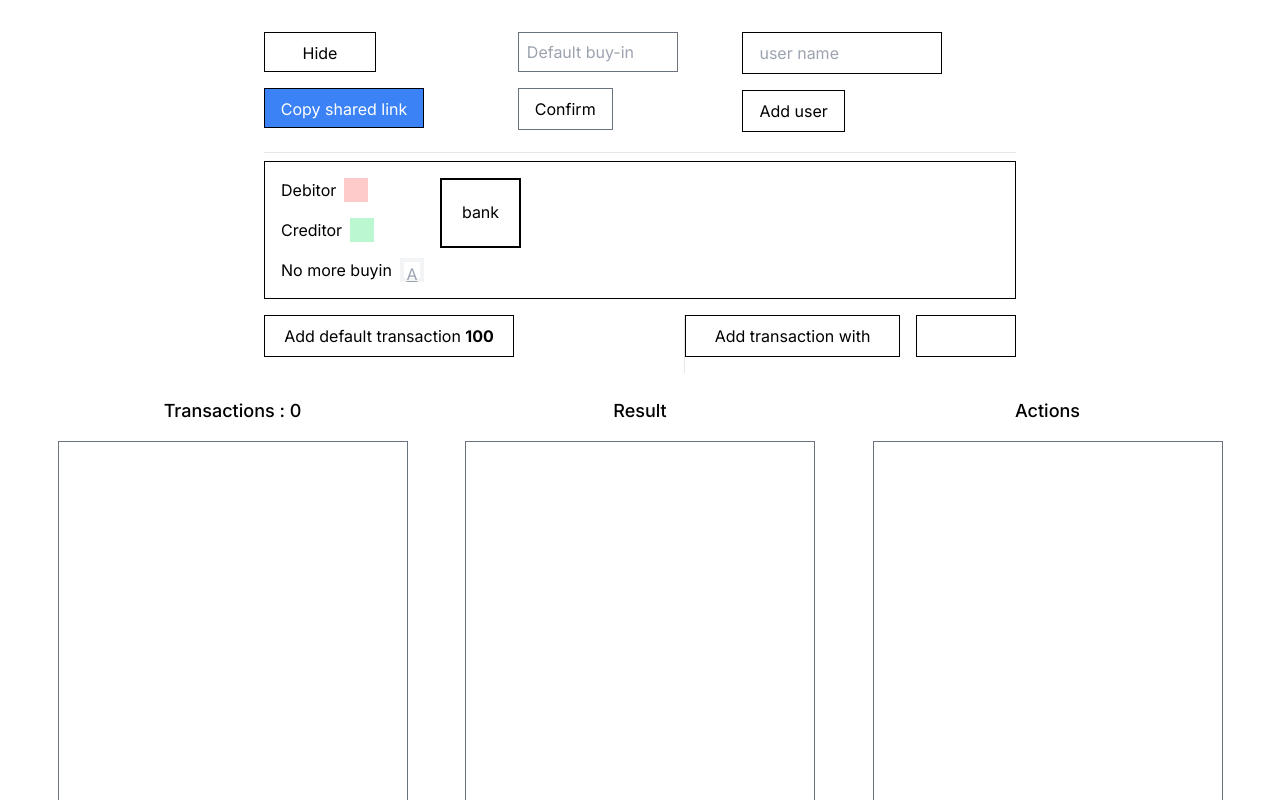
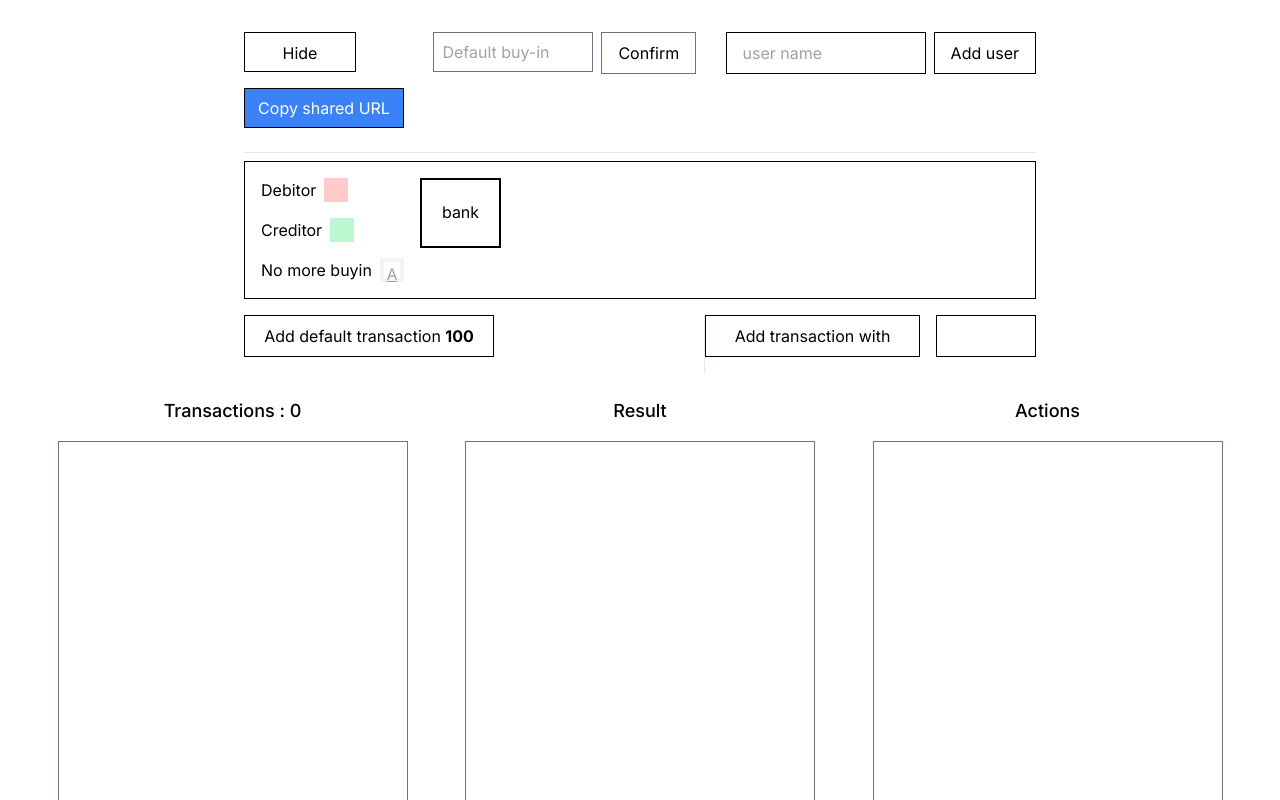
Before and after one commit to thuutri2710/porkerbill, a Next.js app: page /v2 in a window 1280 px wide. Shown: the top 800 px of the page. Built offline with nearby package versions, Linux system fonts and the light colour scheme.

Commit message:
Add config tinyurl

```diff
--- a/app/v2/page.tsx
+++ b/app/v2/page.tsx
@@ -117,7 +117,6 @@ export default function Home() {
     }
   };
 
-  console.log(process.env.tinyUrlApi);
   const generateResult = (r: [string, number][]) => {
     const debitors: User[] = [];
     const creditors: User[] = [];
--- a/components/Users.tsx
+++ b/components/Users.tsx
@@ -28,6 +28,7 @@ const Users = ({
   const moneyOfTransactionInputRef = useRef<HTMLInputElement>(null);
   const [creditor, setCreditor] = useState<string>();
   const [debitor, setDebitor] = useState<string>();
+  const [isCopyLoading, setIsCopyLoading] = useState<boolean>(false);
 
   const getBuyInValue = () => {
     if (!buyInRef.current) {
@@ -38,20 +39,40 @@ const Users = ({
     setDefaultBuyIn(value);
   };
 
-  const copySharedLink = () => {
+  const copySharedLink = async () => {
+    setIsCopyLoading(true);
     const storedTransactions = localStorage.getItem("transactionsV2") || "";
     const storedUsers = localStorage.getItem("users") || "";
 
-    const sharedUrl = `${window.location.origin}/v2?transactions=${
+    let sharedUrl = `${window.location.origin}/v2?transactions=${
       storedTransactions.length ? JSON.stringify(storedTransactions) : ""
     }&users=${storedUsers.length ? JSON.stringify(storedUsers) : ""}`;
+
+    try {
+      const res = await fetch(`https://api.tinyurl.com/create`, {
+        method: "POST",
+        body: JSON.stringify({ url: sharedUrl }),
+        headers: {
+          "Content-Type": "application/json",
+          Authorization: `Bearer ${process.env.tinyUrlApi}`,
+        },
+      });
+      const data = await res.json();
+      const tinyUrl = data?.data?.tiny_url || "";
+
+      sharedUrl = tinyUrl || encodeURI(sharedUrl);
+    } catch (err) {
+      console.log(err);
+    } finally {
+      setIsCopyLoading(false);
+      console.log(sharedUrl);
 
       navigator.clipboard.write([
         new ClipboardItem({
           "text/plain": new Promise(async (resolve, reject) => {
             try {
               resolve(
-              new Blob([`${encodeURI(sharedUrl)}`], {
+                new Blob([`${sharedUrl}`], {
                   type: "text/plain",
                 })
               );
@@ -61,12 +82,14 @@ const Users = ({
           }),
         }),
       ]);
+    }
   };
 
   return (
-    <div className="mb-6 w-full md:w-[800px] px-1 md:px-6">
+    <div className="mb-6 w-full md:w-[840px] px-1 md:px-6">
       <div className="flex flex-col md:flex-row justify-between">
         <div>
+          <div className="flex flex-row md:flex-col">
             <button
               onClick={() => {
                 setIsShowConfig((p) => !p);
@@ -76,15 +99,39 @@ const Users = ({
               {isShowConfig ? "Hide" : "Show"}
             </button>
             <button
-            className="grow-0 p-2 border border-solid border-black h-10 w-40 bg-blue-500 text-white mb-4 md:ml-0 ml-4"
+              className="flex justify-center items-center grow-0 p-2 border border-solid border-black h-10 w-40 bg-blue-500 text-white mb-4 md:ml-0 ml-4"
               onClick={copySharedLink}
             >
-            Copy shared link
+              {isCopyLoading ? (
+                <svg
+                  className="animate-spin -ml-1 mr-3 h-5 w-5 text-white"
+                  xmlns="http://www.w3.org/2000/svg"
+                  fill="none"
+                  viewBox="0 0 24 24"
+                >
+                  <circle
+                    className="opacity-25"
+                    cx="12"
+                    cy="12"
+                    r="10"
+                    stroke="currentColor"
+                    stroke-width="4"
+                  ></circle>
+                  <path
+                    className="opacity-75"
+                    fill="currentColor"
+                    d="M4 12a8 8 0 018-8V0C5.373 0 0 5.373 0 12h4zm2 5.291A7.962 7.962 0 014 12H0c0 3.042 1.135 5.824 3 7.938l3-2.647z"
+                  ></path>
+                </svg>
+              ) : (
+                "Copy shared URL"
+              )}
             </button>
+          </div>
         </div>
         {isShowConfig && (
           <>
-            <div className="mb-4 md:mb-0">
+            <div className="mb-4 md:mb-0 md:flex md:items-start">
               <input
                 min={0}
                 ref={buyInRef}
@@ -94,14 +141,14 @@ const Users = ({
                 placeholder="Default buy-in"
               />
               <button
-                className="border border-gray-500 px-4 py-2 ml-4 md:ml-0 md:mt-4"
+                className="border border-gray-500 px-4 py-2 ml-2 md:ml-2 md:mt-0"
                 onClick={getBuyInValue}
               >
                 Confirm
               </button>
             </div>
             <form
-              className="mb-4 md:mb-0"
+              className="mb-4 md:mb-0 md:flex md:items-start"
               onSubmit={(e) => {
                 e.preventDefault();
                 const form = e.target as HTMLFormElement;
@@ -123,7 +170,7 @@ const Users = ({
                 name="user"
                 className="px-4 py-2 border-black border-solid border w-[200px] mr-2"
               />
-              <button type="submit" className="px-4 py-2 border border-solid border-black md:mt-4">
+              <button type="submit" className="px-4 py-2 border border-solid border-black md:mt-0">
                 Add user
               </button>
             </form>
```
Lines whose indentation alone changed are shown as unchanged.
